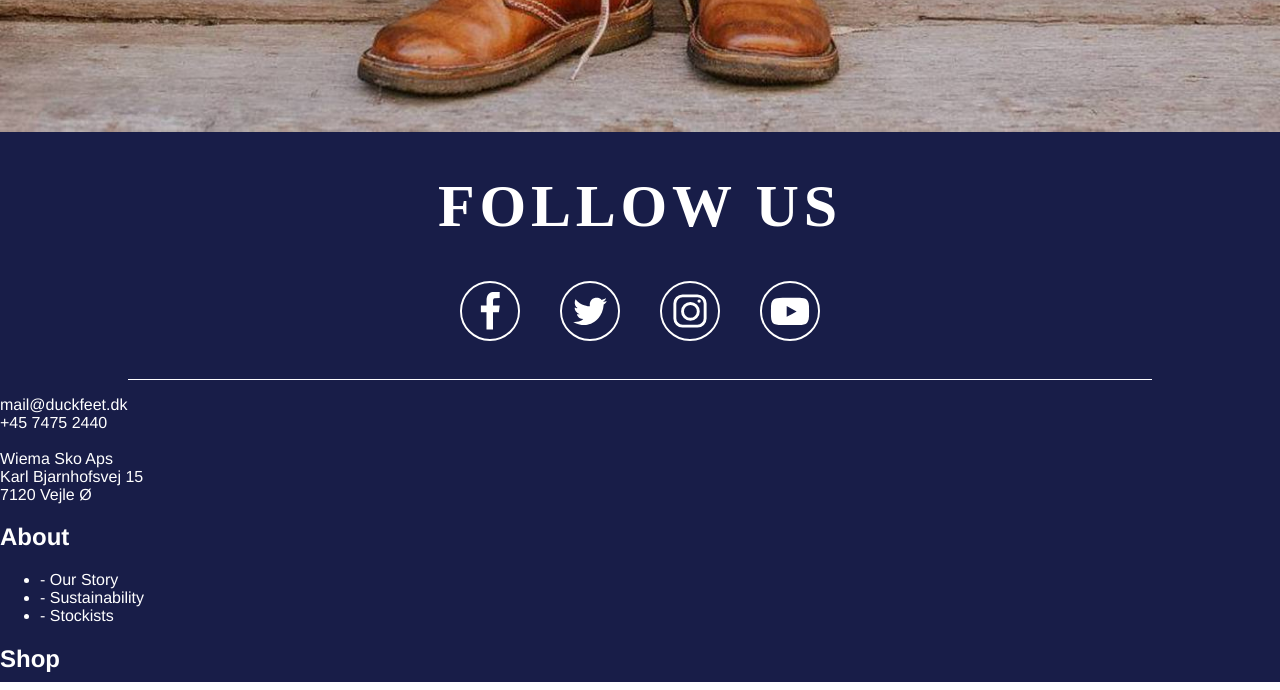
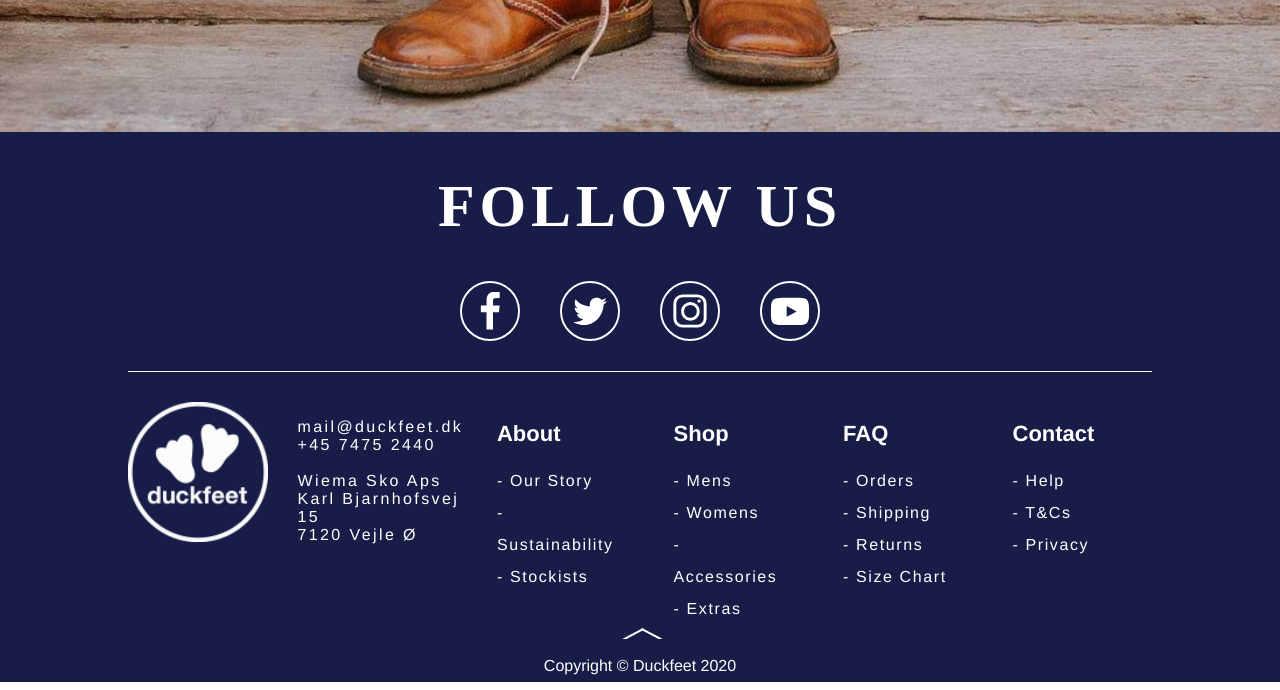
Before and after one commit to CanRaffs89/duckfeet-remake, a plain HTML site: page index.html in a window 1280 px wide. Shown: the part 2288-2978 px from the top of the page. Drawn offline with Linux system fonts and the light colour scheme.

Commit message:
Finished styling footer

```diff
--- a/index.html
+++ b/index.html
@@ -11,7 +11,7 @@
 
     <div class="container">
         <!-- Navbar -->
-        <nav>
+        <nav id="nav">
            <div id="search"></div>
            <div id="logo"></div>
            <div id="cart"></div>
@@ -100,12 +100,15 @@
                     Karl Bjarnhofsvej 15<br>
                     7120 Vejle Ø<br>
                 </p>
+                <div class="footer-list">
                     <h2>About</h2>
                     <ul>
                         <li>- Our Story</li>
                         <li>- Sustainability</li>
                         <li>- Stockists</li>
                     </ul>
+                </div>
+                <div class="footer-list">
                 <h2>Shop</h2>
                     <ul>
                         <li>- Mens</li>
@@ -113,6 +116,8 @@
                         <li>- Accessories</li>
                         <li>- Extras</li>
                     </ul>
+                </div>
+                <div class="footer-list">
                     <h2>FAQ</h2>
                     <ul>
                         <li>- Orders</li>
@@ -120,15 +125,18 @@
                         <li>- Returns</li>
                         <li>- Size Chart</li>
                     </ul>
+                </div>
+                <div class="footer-list">
                     <h2>Contact</h2>
                     <ul>
                         <li>- Help</li>
                         <li>- T&Cs</li>
                         <li>- Privacy</li>
                     </ul>
-                <a href="#header"></a>
-                <p>Copyright &copy; Duckfeet 2020</p>
                 </div>
+            </div>
+            <a id="up-arrow" href="#nav"></a>
+            <p id="copyright">Copyright &copy; Duckfeet 2020</p>
         </div>
     </div>
 
--- a/scss/_footer.scss
+++ b/scss/_footer.scss
@@ -5,13 +5,14 @@
     color: $light;
     display: flex;
     flex-direction: column;
+    position: relative;
 
     #footer-top {
         height: 45%;
         width: 80%;
         margin: 0 auto;
         border-bottom: 1px solid $light;
-        padding-bottom: 10px;
+        padding-bottom: 30px;
 
         h1 {
             font-family: 'Din Condensed';
@@ -56,6 +57,55 @@
 
     #footer-bottom {
         height: 55%;
-        width: 100%;
+        width: 80%;
+        margin: 0 auto;
+        display: grid;
+        grid-template-columns: repeat(6, 1fr);
+        padding-top: 30px;
+
+        #footer-logo {
+            height: 140px;
+            width: 140px;
+            background: url('../img/duckfeet_logo_light.png') no-repeat;
+            background-size: contain;
+        }
+
+        .footer-list {
+            margin: 0 30px;
+        }
+
+        p {
+            letter-spacing: 0.15rem;
+        }
+
+        h2 {
+            font-weight: 700;
+            font-size: 1.375rem;
+        }
+
+        ul {
+            list-style: none;
+            padding: 0;
+        }
+
+        li {
+            letter-spacing: 0.1rem;
+            line-height: 2;
+        }
+    }
+
+    #up-arrow {
+        height: 12px;
+        width: 43px;
+        background: url('../img/svg/arrow_light.svg') no-repeat;
+        position: absolute;
+        top: 90%;
+        left: 0;
+        right: 0;
+        margin: 0 auto;
+    }
+
+    #copyright {
+        text-align: center;
     }
 }
```
Also changed, not shown: css/main.css. Lines whose indentation alone changed are shown as unchanged.
